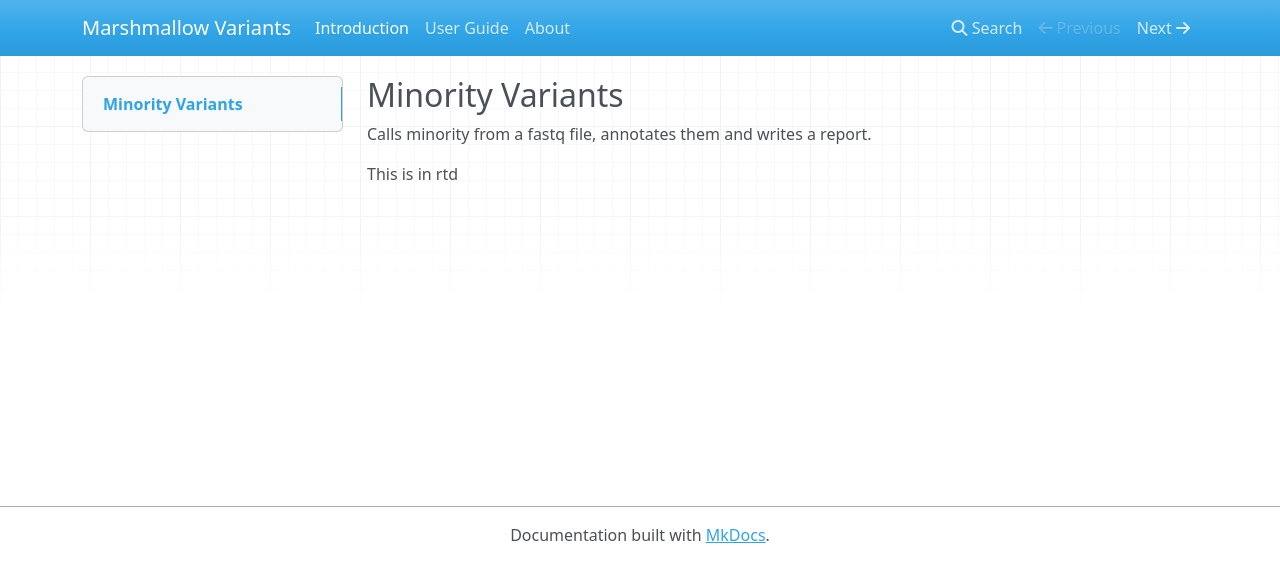
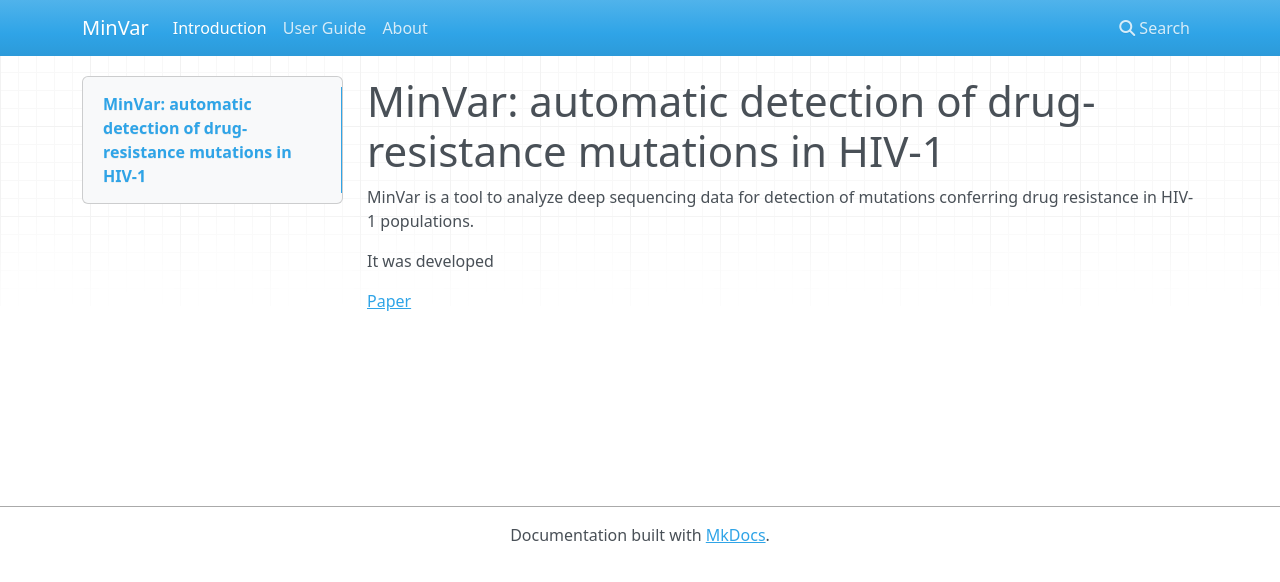
Before and after one commit to medvir/MinVar, an MkDocs documentation site: the page built from rtd/index.md, in a window 1280 px wide. Shown: the top 582 px of the page. Built offline with MkDocs 1.6.1, drawn with Linux system fonts in a browser that asks for light colours; nearby versions of some CDN libraries; old or Windows-style settings are respelled for this version of MkDocs.

Commit message:
Working setup, need to write more

```diff
--- a/mkdocs.yml
+++ b/mkdocs.yml
@@ -1,8 +1,8 @@
-site_name: Marshmallow Variants
+site_name: MinVar
 
 docs_dir: rtd
 
 pages:
     - Introduction: 'index.md'
-    - User Guide: '_user-guide.md'
-    - About: '_about.md'
+    - User Guide: 'user-guide.md'
+    - About: 'about.md'
--- a/rtd/index.md
+++ b/rtd/index.md
@@ -1,5 +1,9 @@
-## Minority Variants
+# MinVar: automatic detection of drug-resistance mutations in HIV-1
 
-Calls minority from a fastq file, annotates them and writes a report.
+MinVar is a tool to analyze deep sequencing data for detection of mutations
+conferring drug resistance in HIV-1 populations.
 
-This is in rtd
+It was developed
+
+
+[Paper](http://dx.doi.org/10.1016/j.jviromet.2016.11.008)
```
Also changed, not shown: rtd/_about.md (deleted, +0 -3 lines), rtd/_user-guide.md (deleted, +0 -3 lines).
